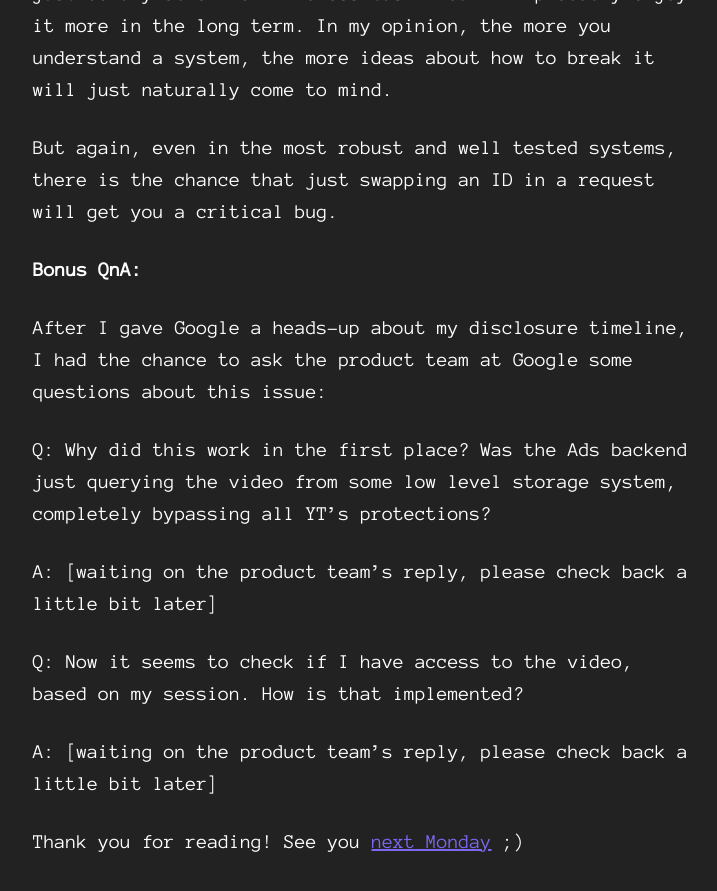
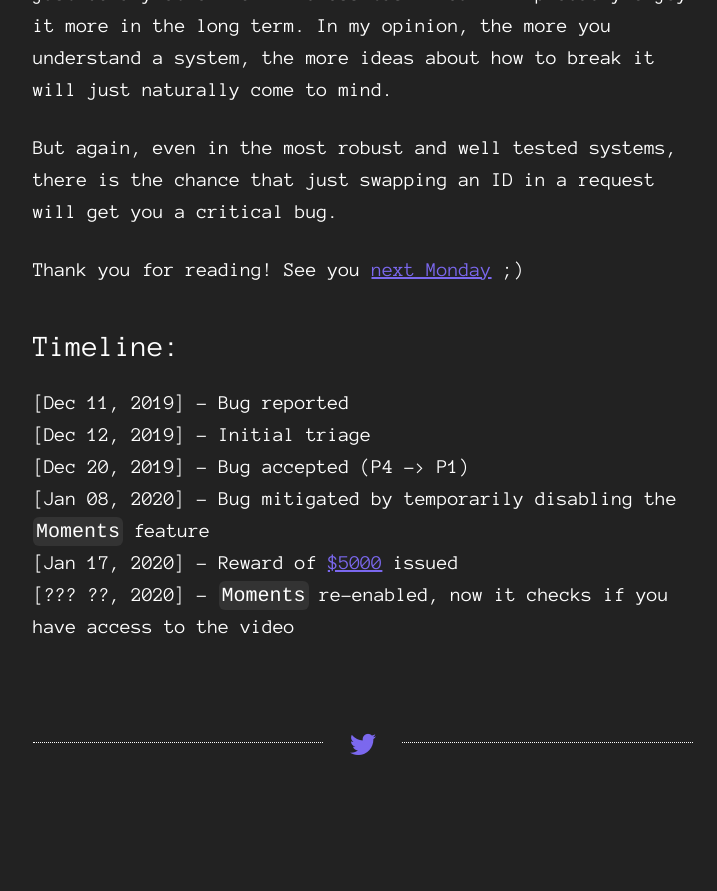
Before and after one commit to xdavidhu/bugs.xdavidhu.me, a Jekyll site: the page built from _posts/2021-01-11-stealing-your-private-videos-one-frame-at-a-time.markdown, in a window 1280 px wide and 900 px high, scrolled down 5561 px. Shown: the top 891 px of the window, without its empty margins (277-994 px from the left). Built offline with Jekyll 4.4.1, drawn with Linux system fonts in a browser that asks for light colours.

Commit message:
Remove QnA section

```diff
--- a/_posts/2021-01-11-stealing-your-private-videos-one-frame-at-a-time.markdown
+++ b/_posts/2021-01-11-stealing-your-private-videos-one-frame-at-a-time.markdown
@@ -68,18 +68,6 @@ Looking for an IDOR like this can be a very repetitive and manual task, and nowa
 
 But again, even in the most robust and well tested systems, there is the chance that just swapping an ID in a request will get you a critical bug.
 
-**Bonus QnA:**
-
-After I gave Google a heads-up about my disclosure timeline, I had the chance to ask the product team at Google some questions about this issue:
-
-Q: Why did this work in the first place? Was the Ads backend just querying the video from some low level storage system, completely bypassing all YT's protections?
-
-A: [waiting on the product team's reply, please check back a little bit later]
-
-Q: Now it seems to check if I have access to the video, based on my session. How is that implemented?
-
-A: [waiting on the product team's reply, please check back a little bit later]
-
 Thank you for reading! See you [next Monday](https://twitter.com/xdavidhu){:target="_blank"} ;)
 
 ### Timeline:
```
